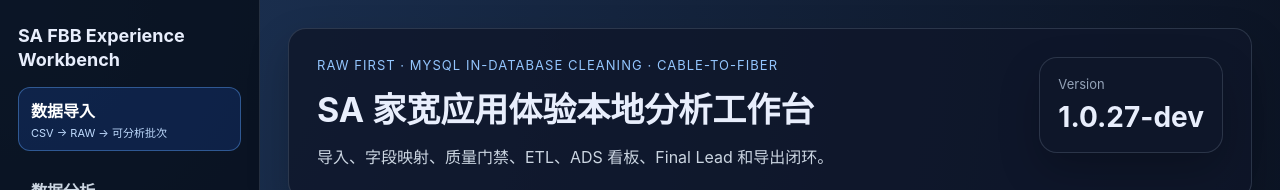
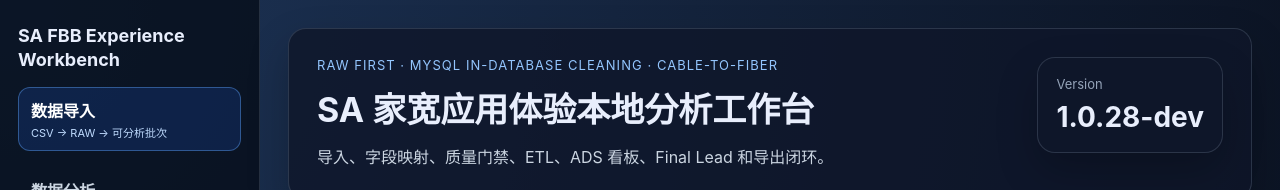
Before and after one commit to zhou-yang-personal/sa-fbb-experience-workbench, a React (Vite) app: page / in a window 1280 px wide. Shown: the top 190 px of the page. Built offline with nearby package versions, Linux system fonts and the light colour scheme.

Commit message:
chore: bump header version 1.0.28

```diff
--- a/src/features/workbench/WorkbenchHeader.tsx
+++ b/src/features/workbench/WorkbenchHeader.tsx
@@ -6,7 +6,7 @@ export function WorkbenchHeader() {
         <h1>SA 家宽应用体验本地分析工作台</h1>
         <p className="hero-text">导入、字段映射、质量门禁、ETL、ADS 看板、Final Lead 和导出闭环。</p>
       </div>
-      <div className="version-card"><span>Version</span><strong>1.0.27-dev</strong></div>
+      <div className="version-card"><span>Version</span><strong>1.0.28-dev</strong></div>
     </header>
   );
 }
```
